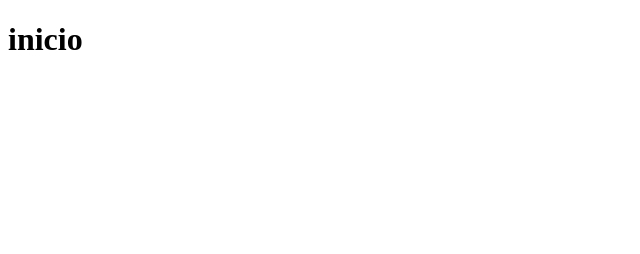
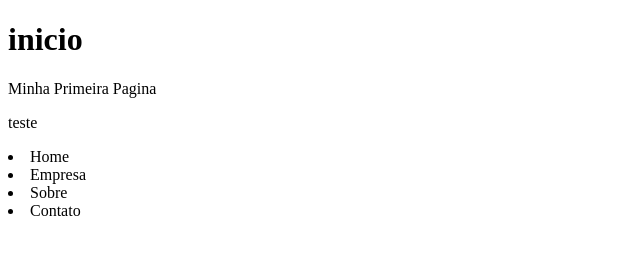
Before and after one commit to FoxyNewGames/Projeto-1, a plain HTML site: page index.html in a window 1280 px wide. Shown: the whole page, without its empty margins (0-640 px from the left). Drawn offline with Linux system fonts and the light colour scheme.

Commit message:
Adcionando header e nav no index.html

```diff
--- a/index.html
+++ b/index.html
@@ -7,6 +7,18 @@
     <title>Pagian Inicial</title>
 </head>
 <body>
+    <header>
     <h1>inicio</h1>
+    <p>Minha Primeira Pagina</p>
+    <p>teste</p>
+    </header>
+    <nav>
+        <ui>
+            <li>Home</li>
+            <li>Empresa</li>
+            <li>Sobre</li>
+            <li>Contato</li>
+        </ui>
+    </nav>
 </body>
 </html>
```
